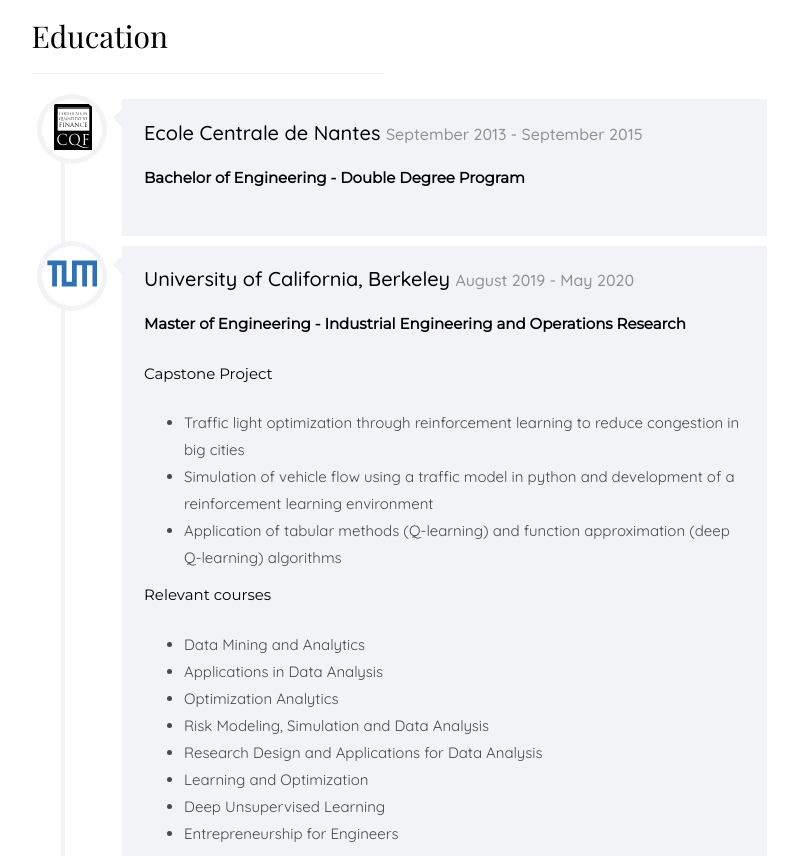
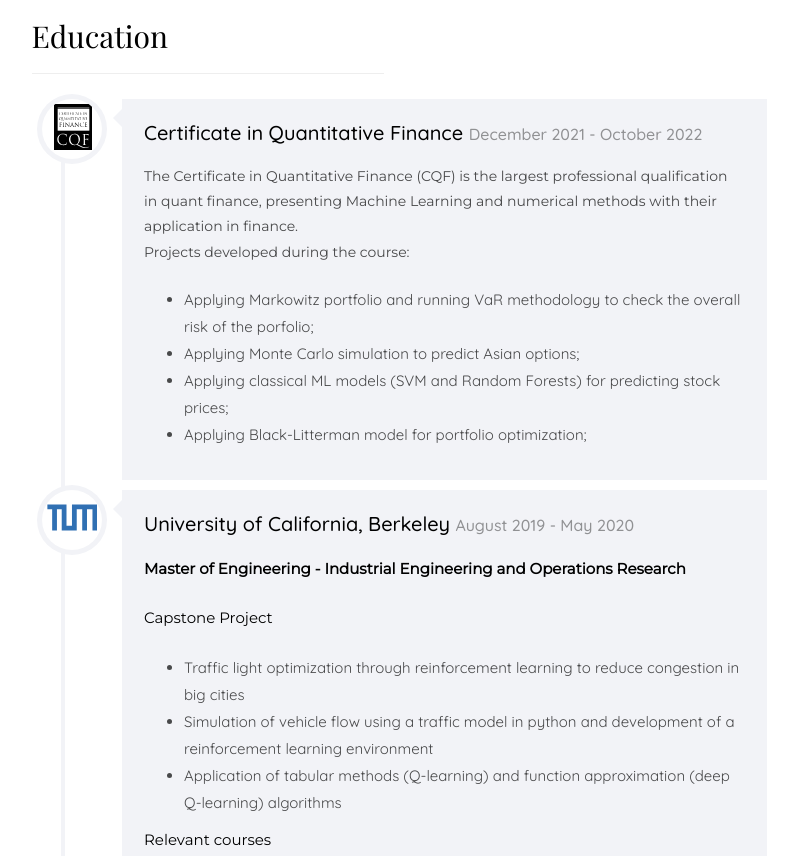
Before and after one commit to FilipeMouraoGit/filipemourao.github.io, a plain HTML site: page index.html in a window 1280 px wide. Shown: the part 1160-2016 px from the top of the page, without its empty margins (391-1189 px from the left). Drawn offline with nearby package versions, Linux system fonts and the light colour scheme; a web font is replaced by a local one.

Commit message:
Updating the CQF description in education

```diff
--- a/index.html
+++ b/index.html
@@ -245,8 +245,19 @@
                                     <div class="timeline-icon ecn">
                                     </div>
                                     <div class="timeline-label">
-                                       <h2><a href="#">Ecole Centrale de Nantes</a> <span>September 2013 - September 2015</span></h2>
-                                       <p><strong>Bachelor of Engineering - Double Degree Program</strong></p>
+                                       <h2><a href="#">Certificate in Quantitative Finance</a> <span>December 2021 - October 2022</span></h2>
+                                       <p  style="font-size: 14px; color: rgba(0, 0, 0, 0.7);">
+                                          The Certificate in Quantitative Finance (CQF) is the largest professional qualification in
+                                          quant finance, presenting Machine Learning and numerical methods with their application in finance.
+                                          <br>
+                                          Projects developed during the course:
+                                       </p>
+                                       <ul>
+                                         <li>Applying Markowitz portfolio and running VaR methodology to check the overall risk of the porfolio;</li>
+                                         <li>Applying Monte Carlo simulation to predict Asian options;</li>
+                                         <li>Applying classical ML models (SVM and Random Forests) for predicting stock prices;</li>
+                                         <li>Applying Black-Litterman model for portfolio optimization;</li>
+                                       </ul>
                                     </div>
                                  </div>
                               </article>
```
